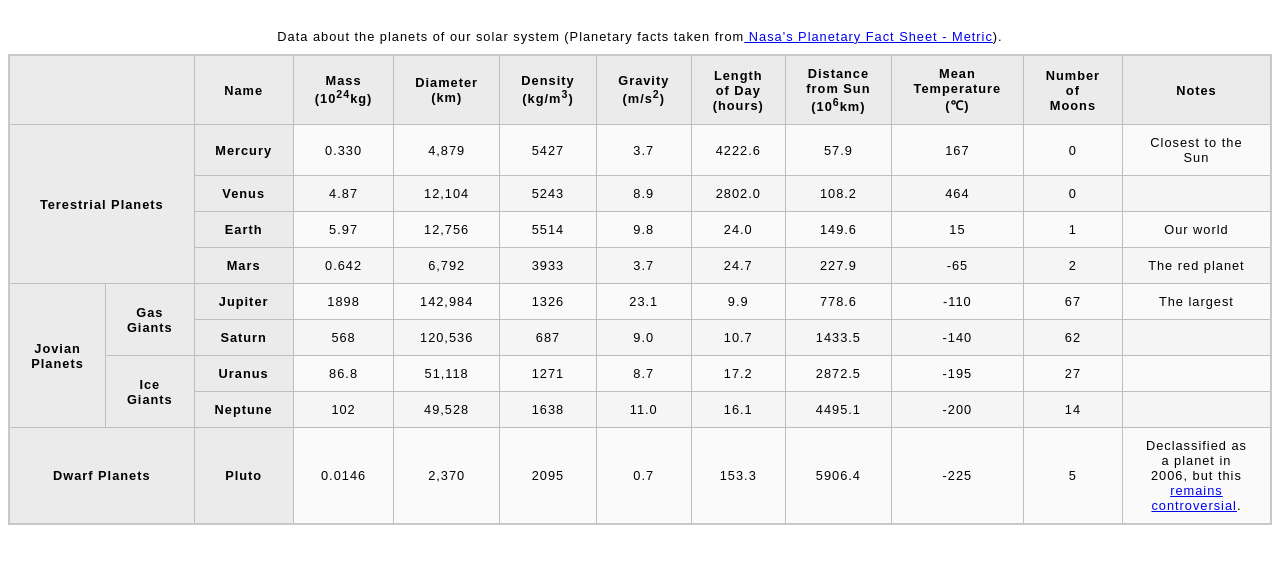
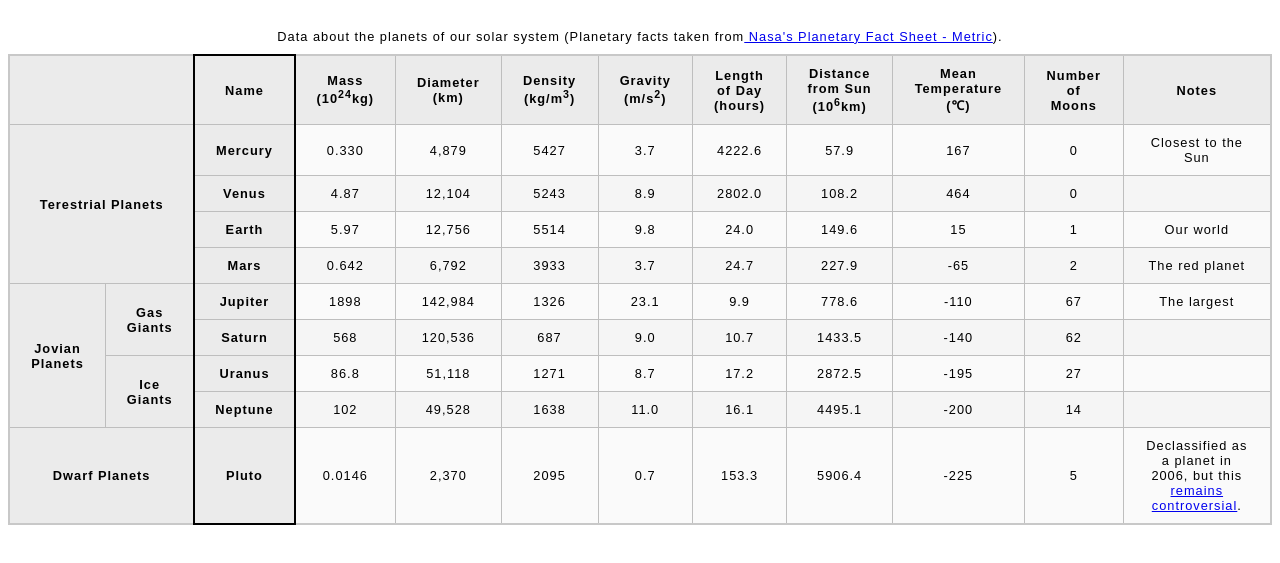
Before and after one commit to Michael-D-Angelo/planet-data-table, a plain HTML site: page index.html in a window 1280 px wide. Shown: the part 61-624 px from the top of the page. Drawn offline with Linux system fonts and the light colour scheme.

Commit message:
feat(html): add missing colgroup element for table structure

```diff
--- a/index.html
+++ b/index.html
@@ -17,6 +17,9 @@
         >
           Nasa's Planetary Fact Sheet - Metric</a
         >).
+        <colgroup>
+              <col span="2"> <col class="column-border"> <col span="9"> </colgroup>
+        </colgroup>
         <thead>
           <tr>
             <th colspan="2"></th>
```
